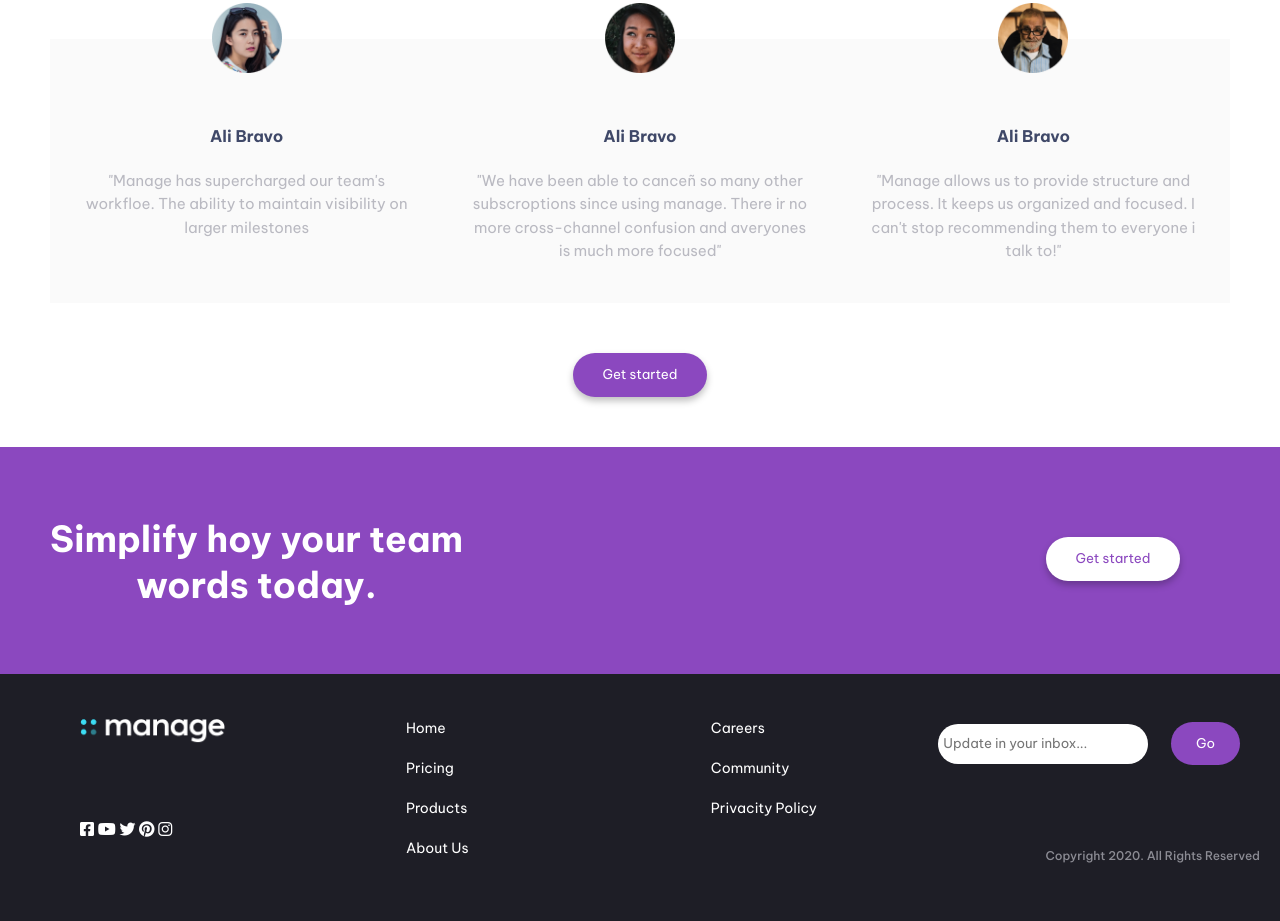
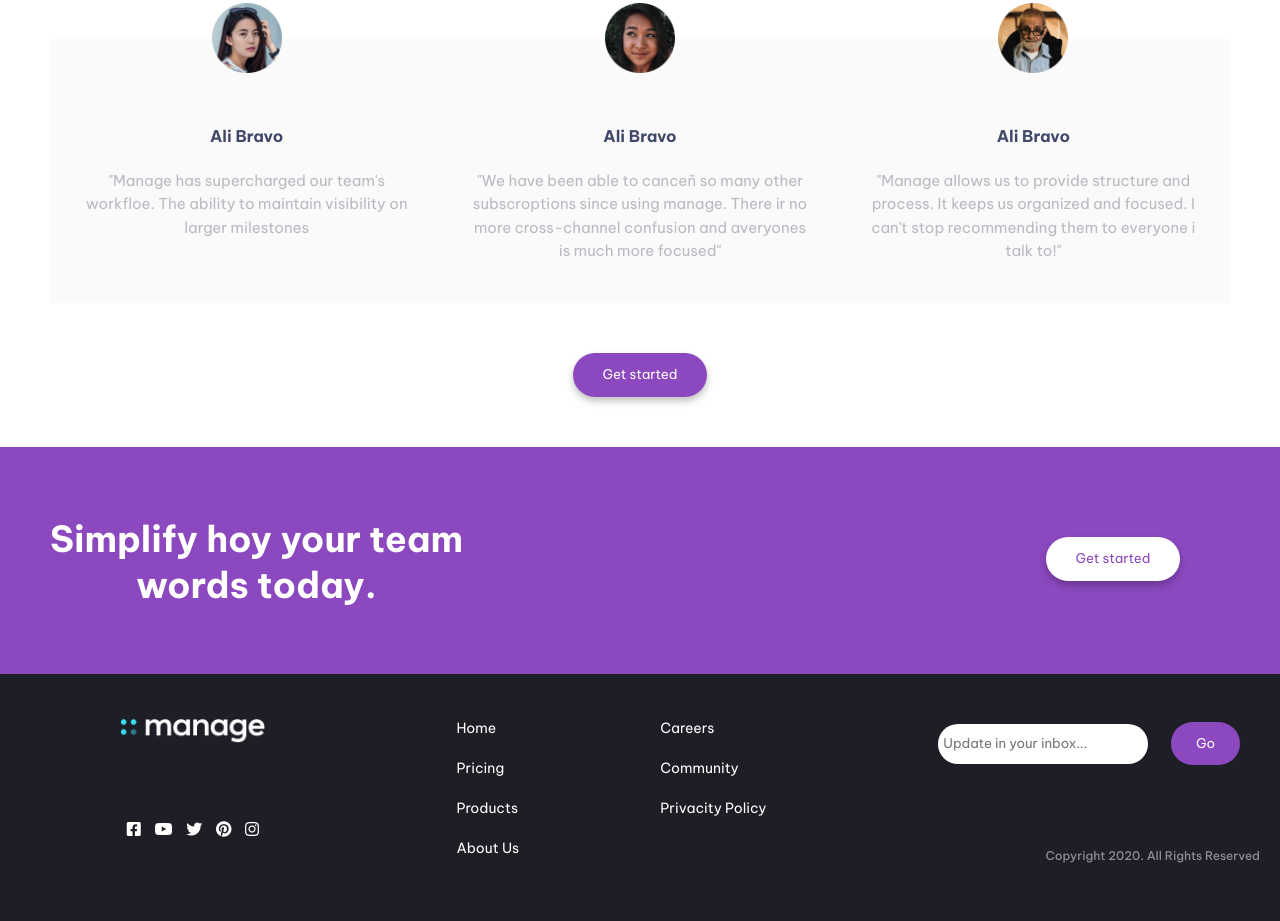
Before and after one commit to mariavil1/ExamenFEMaquetado, a plain HTML site: page root/index.html in a window 1280 px wide. Shown: the part 1538-2459 px from the top of the page. Drawn offline with Linux system fonts and the light colour scheme.

Commit message:
Desktop version estable

```diff
--- a/root/css/style.css
+++ b/root/css/style.css
@@ -197,6 +197,10 @@ footer {
     height: 26px;
 }
 
+i {
+    padding: 0px 5px;
+}
+
 .iconos {
    position: absolute;
    top: 100px;
@@ -208,12 +212,13 @@ footer {
     flex-grow: 0.20;
     margin: 25px 60px;
     position: relative;
+    align-items: center;
 }
 
 .pie2 {
     display: flex;
     flex-direction: row;
-    justify-content: space-between;
+    justify-content: space-around;
     flex-grow: 0.50;
 }
 
```
Also changed, not shown: root/index.html (+0 -1 lines).
